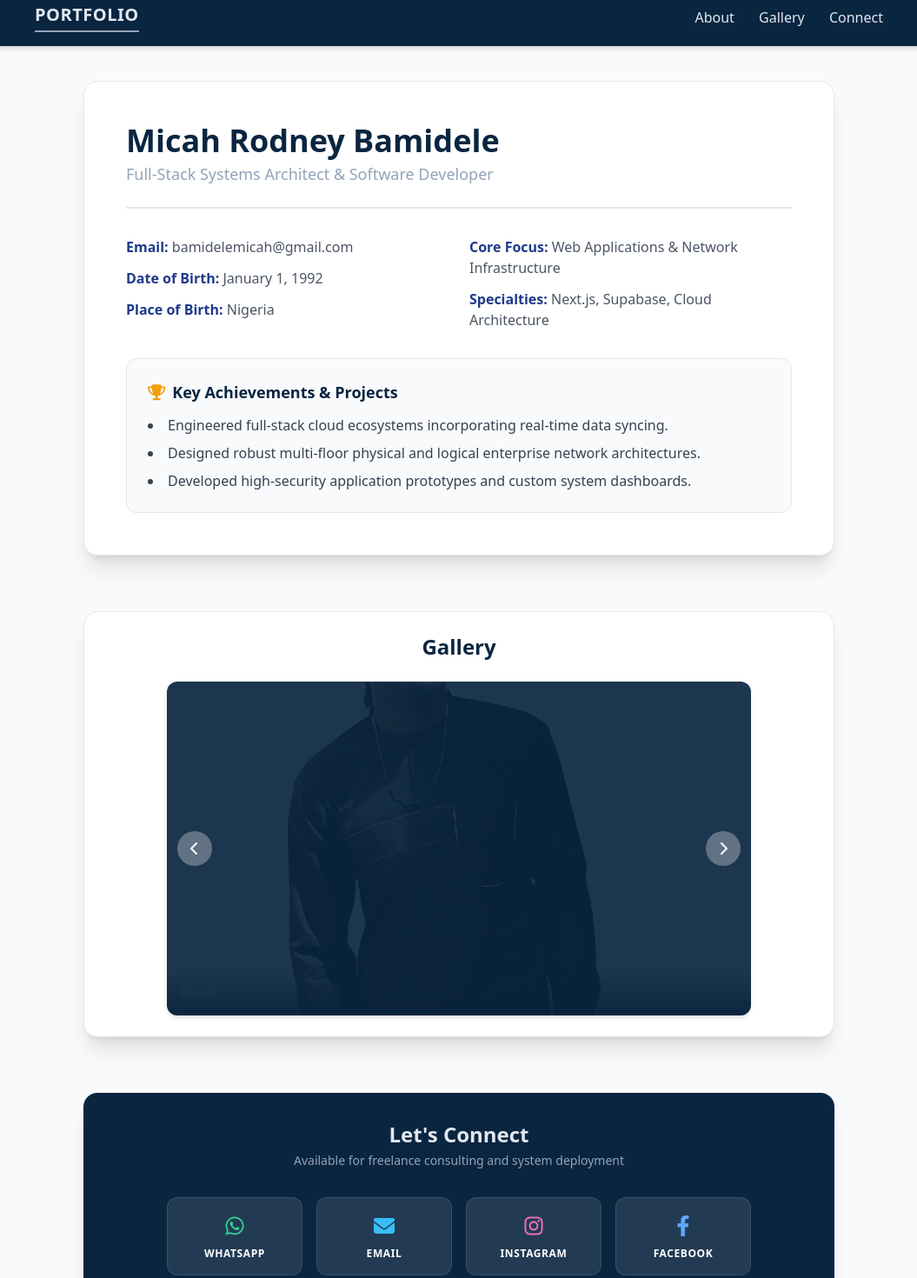
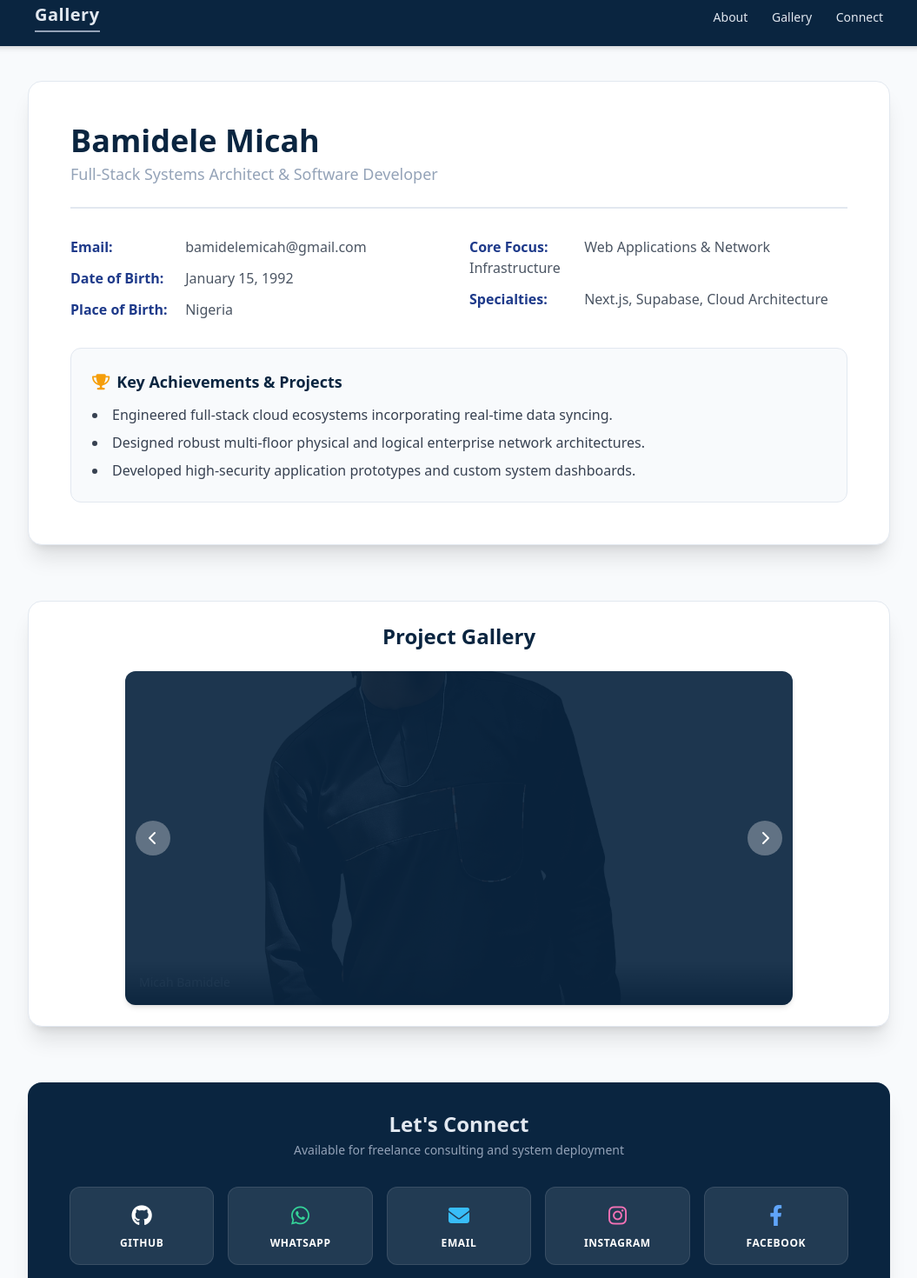
Before and after one commit to IQuietStorm/Micah-Bamidele, a plain HTML site: page index.html in a window 1280 px wide. Shown: the part 13-1483 px from the top of the page at 87% size, without its empty margins (112-1167 px from the left). Drawn offline with nearby package versions, Linux system fonts and the light colour scheme.

Commit message:
Update index.html

```diff
--- a/index.html
+++ b/index.html
@@ -3,12 +3,9 @@
 <head>
     <meta charset="UTF-8">
     <meta name="viewport" content="width=device-width, initial-scale=1.0">
-    <title>Micah Bammidele</title>
-    <!-- Tailwind CSS for sleek styling -->
+    <title>Micah Rodney Bamidele | Portfolio</title>
     <script src="https://cdn.tailwindcss.com"></script>
-    <!-- FontAwesome for crisp social icons -->
     <link rel="stylesheet" href="https://cdnjs.cloudflare.com/ajax/libs/font-awesome/6.4.0/css/all.min.css">
-    <!-- Custom configuration for the Silver & Blue Palette -->
     <script>
         tailwind.config = {
             theme: {
@@ -35,13 +32,12 @@
         @keyframes fadeIn { from { opacity: 0; } to { opacity: 1; } }
     </style>
 </head>
-<body class="bg-brandSilver-light text-brandBlue-dark font-sans min-h-screen flex flex-col justify-between">
+<body class="bg-brandSilver-light text-brandBlue-dark font-sans min-h-screen flex flex-col justify-between selection:bg-brandBlue selection:text-white">
 
-    <!-- Header / Navbar -->
     <header class="bg-brandBlue text-brandSilver shadow-md sticky top-0 z-50">
         <div class="max-w-5xl mx-auto px-6 py-4 flex justify-between items-center">
-            <h1 class="text-xl font-bold tracking-wide border-b-2 border-brandSilver-dark pb-1">PORTFOLIO</h1>
-            <nav class="space-x-6">
+            <h1 class="text-xl font-bold tracking-wide border-b-2 border-brandSilver-dark pb-1">Gallery</h1>
+            <nav class="space-x-6 text-sm font-medium">
                 <a href="#about" class="hover:text-white transition duration-300">About</a>
                 <a href="#gallery" class="hover:text-white transition duration-300">Gallery</a>
                 <a href="#connect" class="hover:text-white transition duration-300">Connect</a>
@@ -49,30 +45,26 @@
         </div>
     </header>
 
-    <!-- Main Content Container -->
-    <main class="max-w-4xl mx-auto px-4 py-10 space-y-16 flex-grow w-full">
+    <main class="max-w-5xl mx-auto px-4 py-10 space-y-16 flex-grow w-full">
 
-        <!-- Hero & Biodata Section -->
         <section id="about" class="bg-white rounded-2xl shadow-xl p-8 md:p-12 border border-brandSilver transition-all duration-300 hover:shadow-2xl">
             <div class="border-b-2 border-brandSilver pb-6 mb-8">
-                <h2 class="text-3xl md:text-4xl font-extrabold text-brandBlue">Micah Rodney Bamidele</h2>
+                <h2 class="text-3xl md:text-4xl font-extrabold text-brandBlue">Bamidele Micah</h2>
                 <p class="text-lg text-brandSilver-dark font-medium mt-1">Full-Stack Systems Architect & Software Developer</p>
             </div>
 
-            <!-- Biodata Grid -->
             <div class="grid grid-cols-1 md:grid-cols-2 gap-6 text-sm md:text-base">
                 <div class="space-y-3">
-                    <p><strong class="text-brandBlue-light">Email:</strong> <a href="mailto:bamidelemicah@gmail.com" class="text-gray-600 hover:text-brandBlue-light transition">bamidelemicah@gmail.com</a></p>
-                    <p><strong class="text-brandBlue-light">Date of Birth:</strong> <span class="text-gray-600">January 1, 1992</span></p>
-                    <p><strong class="text-brandBlue-light">Place of Birth:</strong> <span class="text-gray-600">Nigeria</span></p>
+                    <p><strong class="text-brandBlue-light w-32 inline-block">Email:</strong> <a href="mailto:bamidelemicah@gmail.com" class="text-gray-600 hover:text-brandBlue-light transition break-all">bamidelemicah@gmail.com</a></p>
+                    <p><strong class="text-brandBlue-light w-32 inline-block">Date of Birth:</strong> <span class="text-gray-600">January 15, 1992</span></p>
+                    <p><strong class="text-brandBlue-light w-32 inline-block">Place of Birth:</strong> <span class="text-gray-600">Nigeria</span></p>
                 </div>
                 <div class="space-y-3">
-                    <p><strong class="text-brandBlue-light">Core Focus:</strong> <span class="text-gray-600">Web Applications & Network Infrastructure</span></p>
-                    <p><strong class="text-brandBlue-light">Specialties:</strong> <span class="text-gray-600">Next.js, Supabase, Cloud Architecture</span></p>
+                    <p><strong class="text-brandBlue-light w-32 inline-block">Core Focus:</strong> <span class="text-gray-600">Web Applications & Network Infrastructure</span></p>
+                    <p><strong class="text-brandBlue-light w-32 inline-block">Specialties:</strong> <span class="text-gray-600">Next.js, Supabase, Cloud Architecture</span></p>
                 </div>
             </div>
 
-            <!-- Achievements -->
             <div class="mt-8 bg-brandSilver-light p-6 rounded-xl border border-brandSilver">
                 <h3 class="text-lg font-bold text-brandBlue mb-3 flex items-center">
                     <i class="fa-solid fa-trophy text-amber-500 mr-2"></i> Key Achievements & Projects
@@ -85,76 +77,68 @@
             </div>
         </section>
 
-        <!-- Picture Carousel Section (Local Folder Sourced) -->
         <section id="gallery" class="bg-white rounded-2xl shadow-xl p-6 border border-brandSilver">
-            <h3 class="text-2xl font-bold text-brandBlue text-center mb-6">Gallery</h3>
+            <h3 class="text-2xl font-bold text-brandBlue text-center mb-6">Project Gallery</h3>
 
-            <div class="relative max-w-2xl mx-auto overflow-hidden rounded-xl bg-brandBlue h-64 md:h-96 shadow-md">
-                <!-- Slide 1 -->
+            <div class="relative max-w-3xl mx-auto overflow-hidden rounded-xl bg-brandBlue h-64 md:h-96 shadow-md">
                 <div class="carousel-item active h-full w-full relative">
-                    <img src="image 1.jpg" class="w-full h-full object-cover" alt="Micah">
-                    <div class="absolute bottom-0 inset-x-0 bg-gradient-to-t from-black/80 to-transparent p-4 text-white text-sm">Micah</div>
+                    <img src="image 1.jpg" class="w-full h-full object-cover" alt="Project Image 1">
+                    <div class="absolute bottom-0 inset-x-0 bg-gradient-to-t from-black/80 to-transparent p-4 text-white text-sm">Micah Bamidele</div>
                 </div>
-                <!-- Slide 2 -->
                 <div class="carousel-item h-full w-full relative">
-                    <img src="image 2.jpg" class="w-full h-full object-cover" alt="Micah">
-                    <div class="absolute bottom-0 inset-x-0 bg-gradient-to-t from-black/80 to-transparent p-4 text-white text-sm">Micah</div>
+                    <img src="image 2.jpg" class="w-full h-full object-cover" alt="Project Image 2">
+                    <div class="absolute bottom-0 inset-x-0 bg-gradient-to-t from-black/80 to-transparent p-4 text-white text-sm">Micah Bamidele</div>
                 </div>
-                <!-- Slide 3 -->
                 <div class="carousel-item h-full w-full relative">
-                    <img src="image 3.jpg" class="w-full h-full object-cover" alt="Micah">
-                    <div class="absolute bottom-0 inset-x-0 bg-gradient-to-t from-black/80 to-transparent p-4 text-white text-sm">Micah</div>
+                    <img src="image 3.jpg" class="w-full h-full object-cover" alt="Project Image 3">
+                    <div class="absolute bottom-0 inset-x-0 bg-gradient-to-t from-black/80 to-transparent p-4 text-white text-sm">Micah Bamidele</div>
                 </div>
-                <!-- Slide 4 -->
                 <div class="carousel-item h-full w-full relative">
-                    <img src="image 4.jpg" class="w-full h-full object-cover" alt="Micah">
-                    <div class="absolute bottom-0 inset-x-0 bg-gradient-to-t from-black/80 to-transparent p-4 text-white text-sm">Micah</div>
+                    <img src="image 4.jpg" class="w-full h-full object-cover" alt="Project Image 4">
+                    <div class="absolute bottom-0 inset-x-0 bg-gradient-to-t from-black/80 to-transparent p-4 text-white text-sm">Micah Bamidele</div>
                 </div>
-                <!-- Slide 5 -->
                 <div class="carousel-item h-full w-full relative">
-                    <img src="image 5.jpg" class="w-full h-full object-cover" alt="Micah">
-                    <div class="absolute bottom-0 inset-x-0 bg-gradient-to-t from-black/80 to-transparent p-4 text-white text-sm">Micah</div>
+                    <img src="image 5.jpg" class="w-full h-full object-cover" alt="Project Image 5">
+                    <div class="absolute bottom-0 inset-x-0 bg-gradient-to-t from-black/80 to-transparent p-4 text-white text-sm">Micah Bamidele</div>
                 </div>
 
-                <!-- Slider Controls -->
-                <button onclick="prevSlide()" class="absolute left-3 top-1/2 -translate-y-1/2 bg-white/30 hover:bg-white/50 text-white rounded-full p-2 h-10 w-10 flex items-center justify-center transition focus:outline-none">
+                <button onclick="prevSlide()" class="absolute left-3 top-1/2 -translate-y-1/2 bg-white/30 hover:bg-white/50 text-white rounded-full p-2 h-10 w-10 flex items-center justify-center transition focus:outline-none z-10">
                     <i class="fa-solid fa-chevron-left"></i>
                 </button>
-                <button onclick="nextSlide()" class="absolute right-3 top-1/2 -translate-y-1/2 bg-white/30 hover:bg-white/50 text-white rounded-full p-2 h-10 w-10 flex items-center justify-center transition focus:outline-none">
+                <button onclick="nextSlide()" class="absolute right-3 top-1/2 -translate-y-1/2 bg-white/30 hover:bg-white/50 text-white rounded-full p-2 h-10 w-10 flex items-center justify-center transition focus:outline-none z-10">
                     <i class="fa-solid fa-chevron-right"></i>
                 </button>
             </div>
         </section>
 
-        <!-- Animated Action Links / Connect Section -->
         <section id="connect" class="text-center space-y-6 bg-brandBlue text-brandSilver rounded-2xl p-8 shadow-xl">
             <div>
                 <h3 class="text-2xl font-bold">Let's Connect</h3>
                 <p class="text-sm text-brandSilver-dark mt-1">Available for freelance consulting and system deployment</p>
             </div>
 
-            <!-- Button Grid with Micro-interactions -->
-            <div class="grid grid-cols-2 sm:grid-cols-4 gap-4 max-w-2xl mx-auto pt-2">
-                <!-- WhatsApp -->
+            <div class="grid grid-cols-2 sm:grid-cols-5 gap-4 max-w-4xl mx-auto pt-2">
+                <a href="https://github.com/IQuietStorm/" target="_blank" class="flex flex-col items-center justify-center p-4 bg-white/10 rounded-xl border border-white/10 hover:border-white hover:bg-white/20 text-white transform hover:-translate-y-1.5 transition-all duration-300 group">
+                    <i class="fa-brands fa-github text-2xl mb-2 text-white group-hover:scale-110 transition-transform"></i>
+                    <span class="text-xs font-semibold uppercase tracking-wider">GitHub</span>
+                </a>
+
                 <a href="https://wa.me/2347035885609" target="_blank" class="flex flex-col items-center justify-center p-4 bg-white/10 rounded-xl border border-white/10 hover:border-emerald-500 hover:bg-emerald-600/20 text-white transform hover:-translate-y-1.5 transition-all duration-300 group">
                     <i class="fa-brands fa-whatsapp text-2xl mb-2 text-emerald-400 group-hover:scale-110 transition-transform"></i>
                     <span class="text-xs font-semibold uppercase tracking-wider">WhatsApp</span>
                 </a>
 
-                <!-- Email -->
                 <a href="mailto:bamidelemicah@gmail.com" class="flex flex-col items-center justify-center p-4 bg-white/10 rounded-xl border border-white/10 hover:border-sky-400 hover:bg-sky-500/20 text-white transform hover:-translate-y-1.5 transition-all duration-300 group">
                     <i class="fa-solid fa-envelope text-2xl mb-2 text-sky-400 group-hover:scale-110 transition-transform"></i>
                     <span class="text-xs font-semibold uppercase tracking-wider">Email</span>
                 </a>
 
-                <!-- Instagram -->
                 <a href="https://instagram.com/Itz_QuietStorm" target="_blank" class="flex flex-col items-center justify-center p-4 bg-white/10 rounded-xl border border-white/10 hover:border-pink-500 hover:bg-pink-500/20 text-white transform hover:-translate-y-1.5 transition-all duration-300 group">
                     <i class="fa-brands fa-instagram text-2xl mb-2 text-pink-400 group-hover:scale-110 transition-transform"></i>
                     <span class="text-xs font-semibold uppercase tracking-wider">Instagram</span>
                 </a>
 
-                <!-- Facebook -->
-                <a href="https://fb.me/Midel101" target="_blank" class="flex flex-col items-center justify-center p-4 bg-white/10 rounded-xl border border-white/10 hover:border-blue-500 hover:bg-blue-600/20 text-white transform hover:-translate-y-1.5 transition-all duration-300 group">
+                <a href="https://fb.me/Midel101" target="_blank" class="flex flex-col items-center justify-center p-4 bg-white/10 rounded-xl border border-white/10 hover:border-blue-500 hover:bg-blue-600/20 text-white transform hover:-translate-y-1.5 transition-all duration-300 group col-span-2 sm:col-span-1">
                     <i class="fa-brands fa-facebook-f text-2xl mb-2 text-blue-400 group-hover:scale-110 transition-transform"></i>
                     <span class="text-xs font-semibold uppercase tracking-wider">Facebook</span>
                 </a>
@@ -163,12 +147,10 @@
 
     </main>
 
-    <!-- Footer -->
     <footer class="bg-brandBlue-dark text-brandSilver-dark text-xs py-6 text-center border-t border-brandBlue">
         <p>&copy; 2026 Bamidele Micah. All Rights Reserved.</p>
     </footer>
 
-    <!-- Carousel Functionality -->
     <script>
         let currentSlide = 0;
         const slides = document.querySelectorAll('.carousel-item');
@@ -182,7 +164,7 @@
         function nextSlide() { showSlide(currentSlide + 1); }
         function prevSlide() { showSlide(currentSlide - 1); }
 
-        // Auto-play carousel every 5 seconds
+        // Auto-play carousel transition loop (5 seconds)
         setInterval(nextSlide, 5000);
     </script>
 
```
